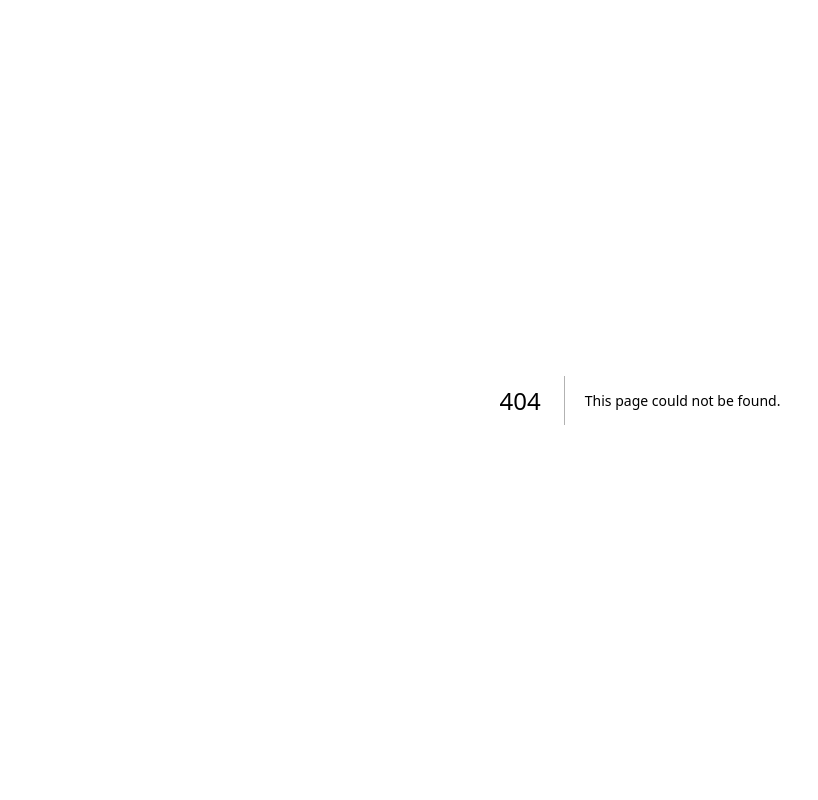
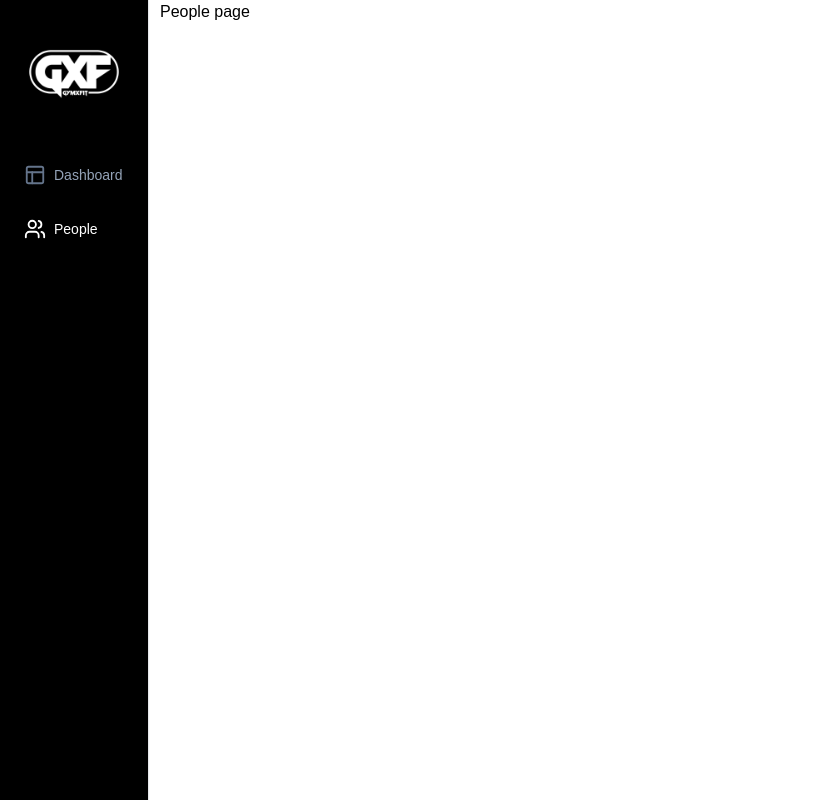
Before and after one commit to jerwintuchi/gymxfit, a Next.js app: page /people in a window 1280 px wide. Before the commit this address had no page. Shown: the whole page, without its empty margins (0-818 px from the left). Built offline with nearby package versions, Linux system fonts and the light colour scheme.

Commit message:
ui and ftr: added sidebar and sidebar routes

```diff
--- /dev/null
+++ b/src/app/(dashboard)/(routes)/people/page.tsx
@@ -0,0 +1,9 @@
+const PeoplePage = () => {
+    return (
+        <div>
+            People page
+        </div>
+    );
+}
+
+export default PeoplePage;
--- /dev/null
+++ b/src/app/(dashboard)/_components/sidebar-item.tsx
@@ -0,0 +1,48 @@
+"use client";
+
+import { cn } from "@/lib/utils";
+import { LucideIcon } from "lucide-react";
+import { usePathname, useRouter } from "next/navigation";
+
+interface SidebarItemProps {
+    icon: LucideIcon;
+    label: string;
+    href: string;
+}
+
+export const SidebarItem = ({ icon: Icon, label, href }: SidebarItemProps) => {
+    const pathname = usePathname();
+    const router = useRouter();
+
+    const isActive =
+        (pathname === "/" && href === "/") ||
+        pathname === href ||
+        pathname?.startsWith(`${href}/`);
+
+    const onClick = () => {
+        router.push(href);
+    };
+
+    return (
+        <button
+            onClick={onClick}
+            type="button"
+            className={cn(
+                "flex items-center gap-x-2 text-slate-400 text-sm font-[500] pl-6 transition-all hover:text-slate-100",
+                isActive && "text-white"
+            )}
+        >
+            <div className="flex items-center gap-x-2 py-4">
+                <Icon
+                    size={22}
+                    className={cn(
+                        "text-slate-500 transition-colors",
+                        isActive && "text-white",
+                        "group-hover:text-slate-100" // Change icon color on sidebar hover
+                    )}
+                />
+                {label}
+            </div>
+        </button>
+    );
+};
--- a/src/app/(dashboard)/_components/sidebar-routes.tsx
+++ b/src/app/(dashboard)/_components/sidebar-routes.tsx
@@ -1,7 +1,34 @@
 "use client";
+
+import { Layout, Users } from "lucide-react";
+import { SidebarItem } from "./sidebar-item";
+
+const guestRoutes = [
+    {
+        icon: Layout,
+        label: "Dashboard",
+        href: "/"
+    },
+    {
+        icon: Users,
+        label: "People",
+        href: "/people"
+    }
+]
 export const SidebarRoutes = () => {
+    const routes = guestRoutes;
     return (
-        <div>
-            Routes!
-        </div>);
+        <div className="flex flex-col w-full group">
+            {
+                routes.map((route) => (
+                    <SidebarItem
+                        key={route.href}
+                        label={route.label}
+                        icon={route.icon}
+                        href={route.href}
+                    />
+                ))
+            }
+        </div>
+    );
 }
--- a/src/app/(dashboard)/layout.tsx
+++ b/src/app/(dashboard)/layout.tsx
@@ -8,7 +8,10 @@ const DashboardLayout = ({ children }: { children: React.ReactNode }) => {
             <div className="hidden md:flex h-full w-30 flex-col fixed inset-y-0 z-50">
                 <Sidebar />
             </div>
-            {children}
+            <main className="md:pl-40 h-full">
+                {children}
+            </main>
+
         </div>
     );
 }
```
